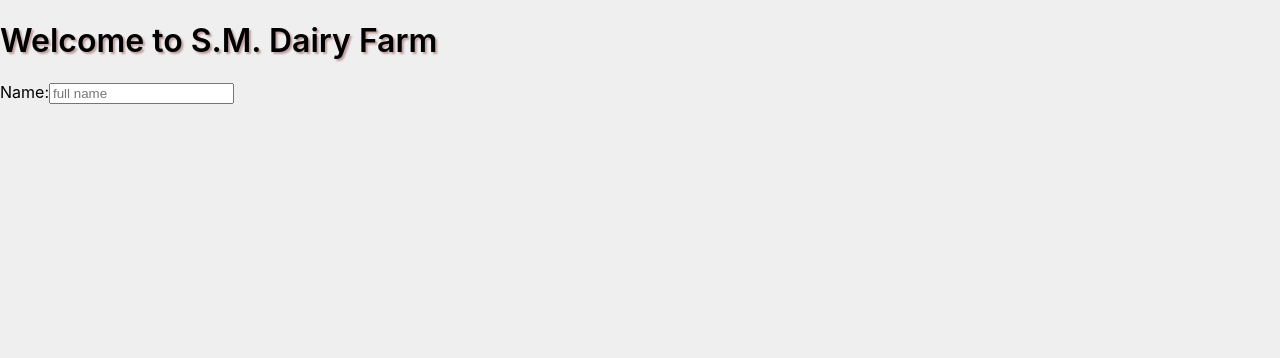
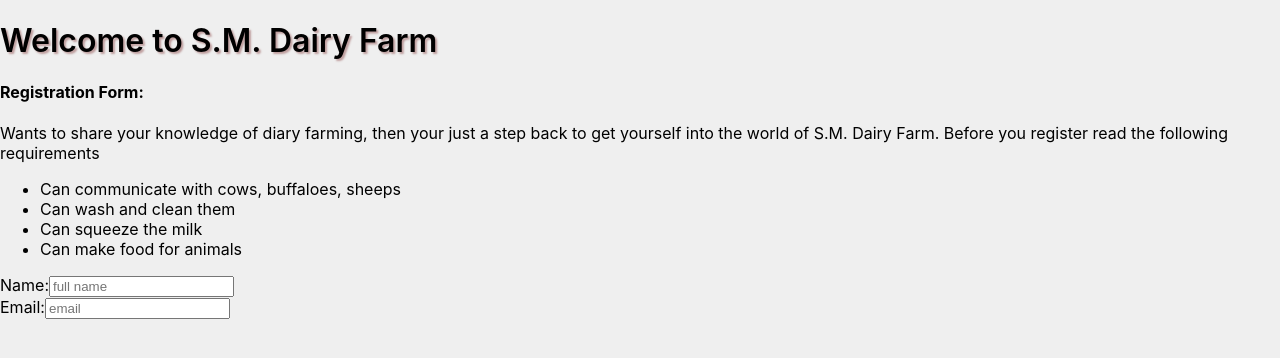
Before and after one commit to shareena-begum/react-props, a Next.js app: page /dairy in a window 1280 px wide. Shown: the top 358 px of the page. Built offline with nearby package versions, Linux system fonts and the light colour scheme.

Commit message:
basic info of the dairy form

```diff
--- a/src/components/Dairy/DairyForm.js
+++ b/src/components/Dairy/DairyForm.js
@@ -5,18 +5,41 @@ class DairyForm extends Component {
         super()
         this.state = {
             name: ""
+
         }
     }
     render() {
         return(
-            <form>
+            <div>
+                <h4>Registration Form:</h4>
+                <p>Wants to share your knowledge of diary farming, then your just a
+                    step back to get yourself into the world of S.M. Dairy Farm.
+                    Before you register read the following requirements</p>
+                <ul>
+                    <li>Can communicate with cows, buffaloes, sheeps</li>
+                    <li>Can wash and clean them</li>
+                    <li>Can squeeze the milk</li>
+                    <li>Can make food for animals</li>
+                </ul>
+                <form>
                 <label>Name:</label>
                 <input
+                value={this.state.name}
                  type="text"
                  name="Full Name"
                  placeholder="full name"
+
+                 />
+                 <br />
+                 <label>Email:</label>
+                <input
+                 type="text"
+                 name="Email id"
+                 placeholder="email"
                  />
             </form>
+            </div>
+
         )
     }
 }
```
